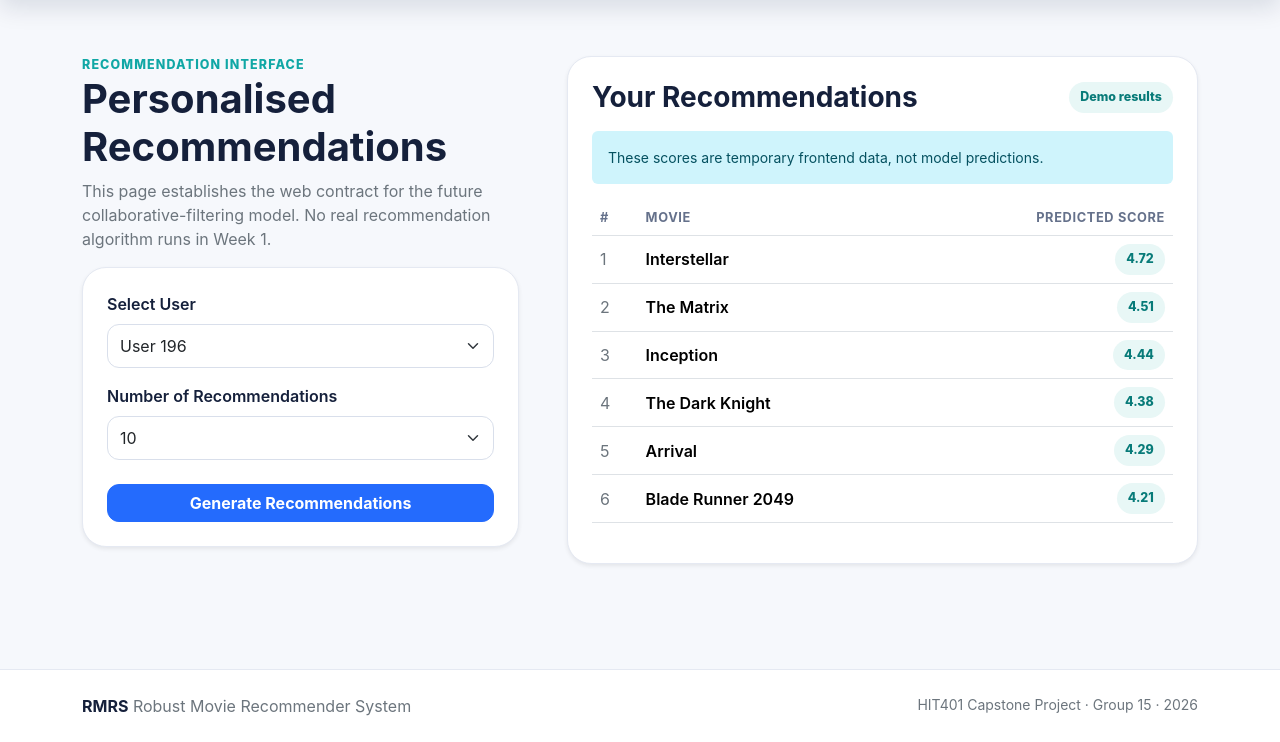
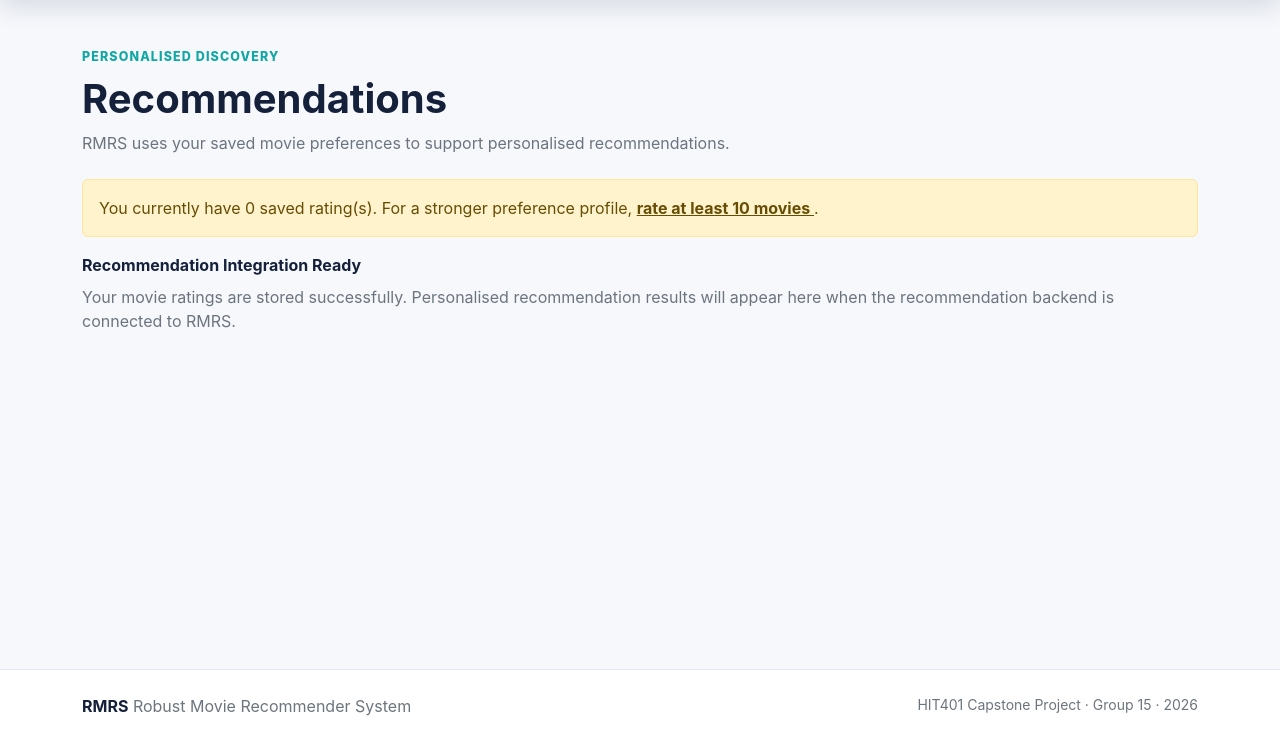
Before and after one commit to azadofficial1911-coder/robust-movie-recommender, a Django app: page /recommendations/ in a window 1280 px wide. Shown: the part 58-800 px from the top of the page. Run offline with Django 5.2, Linux system fonts and the light colour scheme; the visitor is signed in with stand-in values (Sample User, id 1); data that the repository does not hold is empty.

Commit message:
Prepare recommender integration interface

```diff
--- a/apps/recommendations/views.py
+++ b/apps/recommendations/views.py
@@ -1,19 +1,49 @@
-"""Views for recommendation presentation."""
+"""Views for the recommendation presentation layer."""
+
+from django.contrib.auth.decorators import login_required
 from django.shortcuts import render
-from .services.demo import get_demo_recommendations
+
+from apps.movies.models import WebsiteRating
+
+from .services.recommender import get_recommendations
 
 
+@login_required
 def index(request):
-    """Render a frontend-only recommendation workflow for Week 1."""
-    selected_user = request.GET.get("user", "196")
+    """
+    Display personalised recommendation results for the logged-in user.
+
+    The Django layer does not calculate recommendations itself.
+    Real recommendation results will come from the recommender service.
+    """
+
     try:
-        limit = max(1, min(int(request.GET.get("limit", "10")), 20))
+        top_n = int(request.GET.get("top_n", 10))
     except ValueError:
-        limit = 10
+        top_n = 10
+
+    # Keep the requested number within a sensible range.
+    top_n = min(max(top_n, 1), 50)
+
+    # Ask the recommendation integration service for results.
+    results = get_recommendations(
+        request.user.id,
+        top_n=top_n,
+    )
+
+    # Count genuine ratings saved by this Django user.
+    rating_count = WebsiteRating.objects.filter(
+        user=request.user
+    ).count()
 
     context = {
-        "selected_user": selected_user,
-        "selected_limit": limit,
-        "demo_results": get_demo_recommendations(limit=limit),
+        "results": results,
+        "rating_count": rating_count,
+        "top_n": top_n,
     }
-    return render(request, "recommendations/index.html", context)
+
+    return render(
+        request,
+        "recommendations/index.html",
+        context,
+    )
--- a/templates/recommendations/index.html
+++ b/templates/recommendations/index.html
@@ -1,61 +1,93 @@
 {% extends "base.html" %}
-{% block title %}Recommendations · RMRS{% endblock %}
+
+{% block title %}Recommendations | RMRS{% endblock %}
+
 {% block content %}
-<section class="page-section">
-    <div class="container">
-        <div class="row g-4 g-lg-5">
-            <div class="col-lg-5">
-                <div class="eyebrow">Recommendation interface</div>
-                <h1 class="display-6 fw-bold">Personalised Recommendations</h1>
-                <p class="text-secondary">This page establishes the web contract for the future collaborative-filtering model. No real recommendation algorithm runs in Week 1.</p>
 
-                <form class="filter-panel shadow-sm" method="get">
-                    <div class="mb-3">
-                        <label class="form-label fw-semibold" for="user">Select User</label>
-                        <select class="form-select" id="user" name="user">
-                            <option value="196" {% if selected_user == '196' %}selected{% endif %}>User 196</option>
-                            <option value="42" {% if selected_user == '42' %}selected{% endif %}>User 42</option>
-                            <option value="7" {% if selected_user == '7' %}selected{% endif %}>User 7</option>
-                        </select>
-                    </div>
-                    <div class="mb-4">
-                        <label class="form-label fw-semibold" for="limit">Number of Recommendations</label>
-                        <select class="form-select" id="limit" name="limit">
-                            <option value="5" {% if selected_limit == 5 %}selected{% endif %}>5</option>
-                            <option value="10" {% if selected_limit == 10 %}selected{% endif %}>10</option>
-                            <option value="20" {% if selected_limit == 20 %}selected{% endif %}>20</option>
-                        </select>
-                    </div>
-                    <button class="btn btn-primary w-100" type="submit">Generate Recommendations</button>
-                </form>
+<div class="container py-5">
+
+    <div class="eyebrow mb-2">
+        PERSONALISED DISCOVERY
+    </div>
+
+    <h1 class="display-6 fw-bold">
+        Recommendations
+    </h1>
+
+    <p class="text-secondary mb-4">
+        RMRS uses your saved movie preferences to support personalised recommendations.
+    </p>
+
+    {% if rating_count < 10 %}
+        <div class="alert alert-warning">
+            You currently have {{ rating_count }} saved rating(s).
+            For a stronger preference profile,
+            <a href="{% url 'movies:onboarding' %}" class="alert-link">
+                rate at least 10 movies
+            </a>.
+        </div>
+    {% endif %}
+
+    {% if results %}
+
+        <div class="recommendation-panel">
+
+            <div class="table-responsive">
+
+                <table class="table align-middle mb-0">
+
+                    <thead>
+                        <tr>
+                            <th>#</th>
+                            <th>Movie</th>
+                            <th>Predicted Score</th>
+                        </tr>
+                    </thead>
+
+                    <tbody>
+
+                        {% for item in results %}
+
+                            <tr>
+                                <td>{{ forloop.counter }}</td>
+
+                                <td class="fw-semibold">
+                                    {{ item.title }}
+                                </td>
+
+                                <td>
+                                    {{ item.predicted_rating|floatformat:2 }}
+                                </td>
+                            </tr>
+
+                        {% endfor %}
+
+                    </tbody>
+
+                </table>
+
             </div>
 
-            <div class="col-lg-7">
-                <div class="results-card shadow-sm">
-                    <div class="d-flex flex-wrap justify-content-between align-items-center gap-2 mb-3">
-                        <h2 class="h3 fw-bold mb-0">Your Recommendations</h2>
-                        <span class="status-chip">Demo results</span>
-                    </div>
-                    <div class="alert alert-info border-0 small" role="alert">
-                        These scores are temporary frontend data, not model predictions.
-                    </div>
-                    <div class="table-responsive">
-                        <table class="table align-middle recommendation-table">
-                            <thead><tr><th scope="col">#</th><th scope="col">Movie</th><th scope="col" class="text-end">Predicted Score</th></tr></thead>
-                            <tbody>
-                                {% for item in demo_results %}
-                                <tr>
-                                    <td class="text-secondary">{{ forloop.counter }}</td>
-                                    <td class="fw-semibold">{{ item.title }}</td>
-                                    <td class="text-end"><span class="score-pill">{{ item.predicted_score }}</span></td>
-                                </tr>
-                                {% endfor %}
-                            </tbody>
-                        </table>
-                    </div>
-                </div>
-            </div>
         </div>
-    </div>
-</section>
+
+    {% else %}
+
+        <div class="integration-notice">
+
+            <strong>
+                Recommendation Integration Ready
+            </strong>
+
+            <p class="mb-0 mt-2 text-secondary">
+                Your movie ratings are stored successfully.
+                Personalised recommendation results will appear here when
+                the recommendation backend is connected to RMRS.
+            </p>
+
+        </div>
+
+    {% endif %}
+
+</div>
+
 {% endblock %}
```
